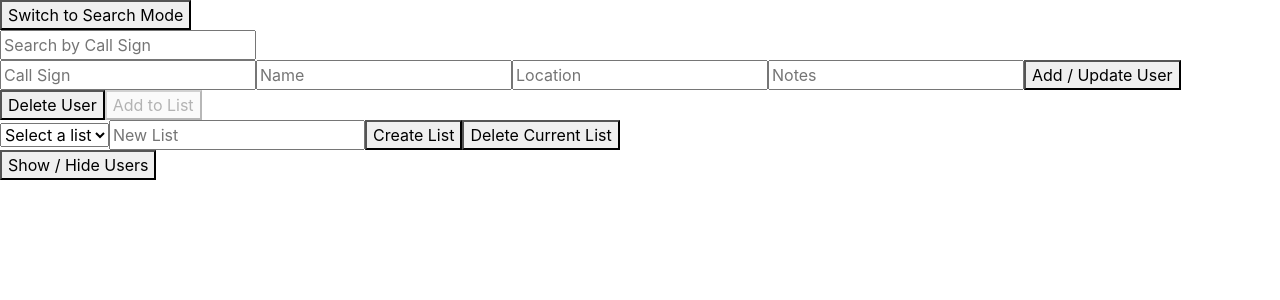
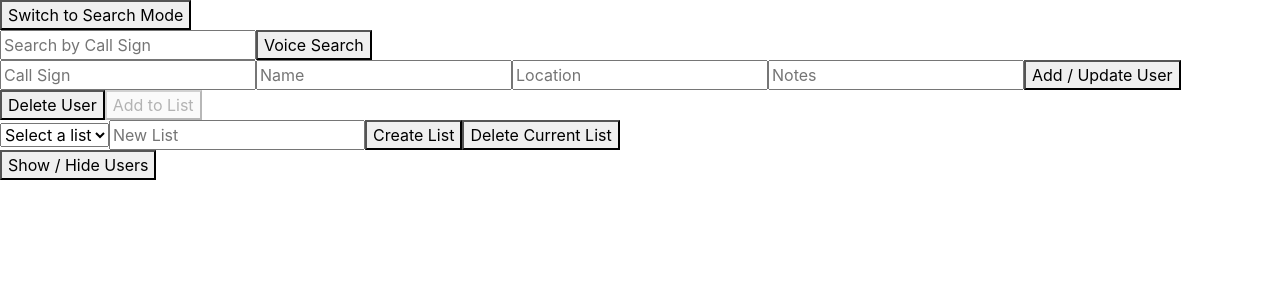
Before and after one commit to porkchop/net-control, a React (Create React App) app: page / in a window 1280 px wide. Shown: the top 300 px of the page. Built offline with nearby package versions, Linux system fonts and the light colour scheme.

Commit message:
voice activated search! WIP

```diff
--- a/src/App.js
+++ b/src/App.js
@@ -100,6 +100,19 @@ function App() {
       setForm({ callSign: '', name: '', location: '', notes: '' });
   };
 
+  const [isListening, setIsListening] = useState(false);
+
+  const handleVoiceSearch = () => {
+      setIsListening(true);
+      const recognition = new window.webkitSpeechRecognition();
+      recognition.onresult = (event) => {
+        console.log(event);
+          setSearch(event.results[0][0].transcript);
+          setIsListening(false);
+      };
+      recognition.start();
+  };
+
   return (
       <div>
           <div>
@@ -107,6 +120,7 @@ function App() {
           </div>
           <div>
               <input value={search} onChange={handleSearch} placeholder="Search by Call Sign" />
+              <button disabled={isListening} onClick={handleVoiceSearch}>{isListening ? 'Listening...' : 'Voice Search'}</button>
           </div>
           <div>
               <form onSubmit={handleSubmit}>
```
